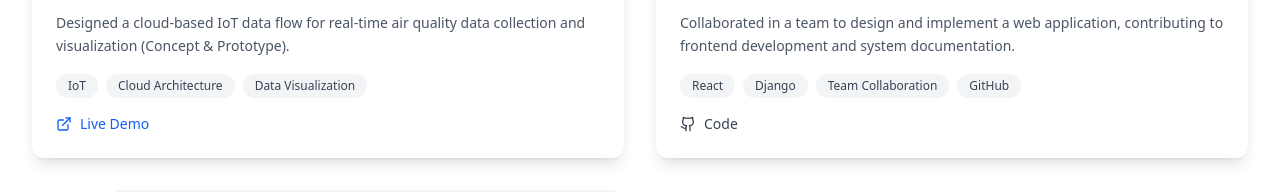
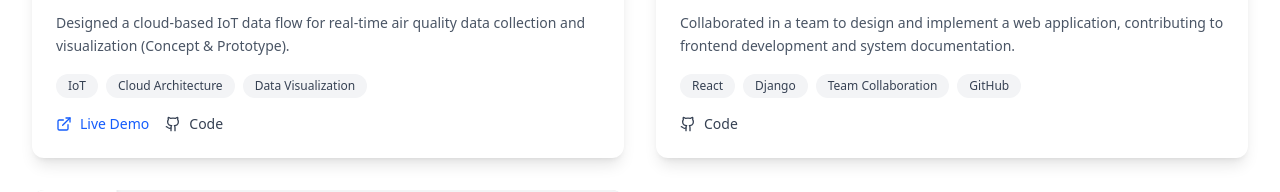
Before and after one commit to tina-codertz/react_portifolio, a React (Vite) app: page / in a window 1280 px wide. Shown: the part 3811-4003 px from the top of the page. Built offline with nearby package versions, Linux system fonts and the light colour scheme.

Commit message:
fixing projects

```diff
--- a/src/components/Projects.jsx
+++ b/src/components/Projects.jsx
@@ -16,7 +16,7 @@ export function Projects() {
       image:
         '',
       liveUrl: '#',
-      githubUrl: '#',
+      githubUrl: 'https://github.com/tina-codertz/react_portifolio',
       category: 'personal',
     },
     {
@@ -27,7 +27,7 @@ export function Projects() {
       image:
         '',
       liveUrl: '#',
-      githubUrl: '#',
+      githubUrl: 'https://github.com/tina-codertz/instagram_clone',
       category: 'personal',
     },
      {
@@ -38,7 +38,7 @@ export function Projects() {
       image:
     ticket,
       liveUrl: '#',
-      githubUrl: '#',
+      githubUrl: 'https://github.com/tina-codertz/e-ticketing',
       category: 'personal',
     },
     {
@@ -49,7 +49,7 @@ export function Projects() {
       image:
         'https://images.unsplash.com/photo-1581093588401-fbb62a02f120?w=500&q=80',
       liveUrl: '#',
-      githubUrl: '',
+      githubUrl: 'https://github.com/goldprogrammer123/AIR-QUALITY-MONOTORING-SYSTEM',
       category: 'organizational',
     },
 
```
